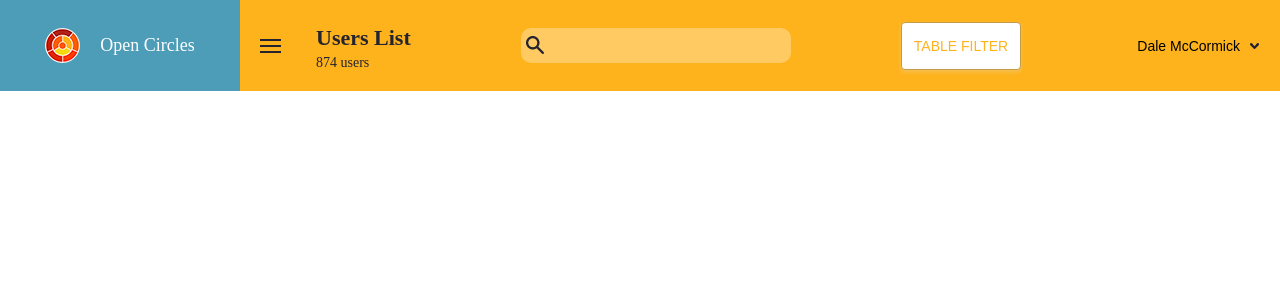
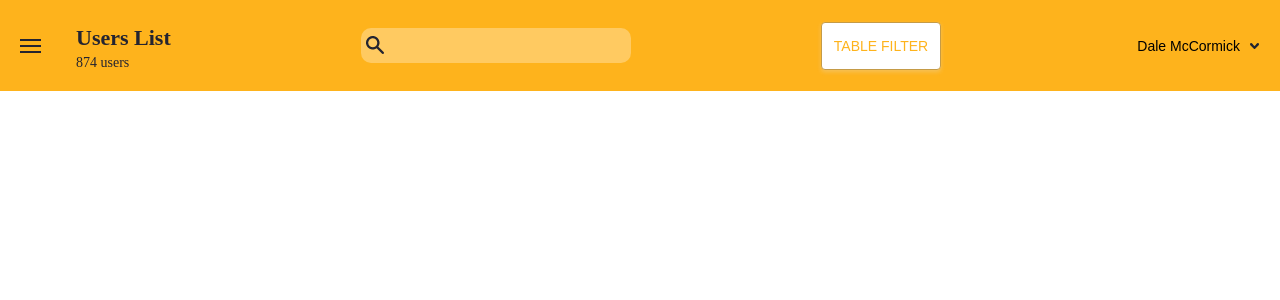
Before and after one commit to EgorKorol/Test-task, a Vue app: page / in a window 1280 px wide. Shown: the top 300 px of the page. Built offline with nearby package versions, Linux system fonts and the light colour scheme.

Commit message:
Change header

```diff
--- a/src/components/Header/index.vue
+++ b/src/components/Header/index.vue
@@ -1,10 +1,5 @@
 <template lang="pug">
 	header.header
-		.header__logo
-			a.header__logo-link(href='#')
-				img.header__logo-img(src='@/assets/img/Header/logo.png')
-				span.header__logo-text Open Circles
-		.header__content-box
 		.header__menu-btn
 			button.hamburger(type='button', @click='')
 				span.hamburger__line
@@ -29,30 +24,6 @@ export default {
 
 <style lang="scss" scoped>
 .header {
-	display: flex;
-}
-.header__logo {
-	max-width: 240px;
-	width: 100%;
-	background-color: var(--brandBlueLigten);
-	display: flex;
-	justify-content: center;
-	align-items: center;
-	padding: 20px 15px;
-}
-.header__logo-link {
-	display: flex;
-	align-items: center;
-	text-decoration: none;
-}
-.header__logo-img {
-	margin-right: 20px;
-}
-.header__logo-text {
-	color: #ffffff;
-	font-size: 18px;
-}
-.header__content-box {
 	display: flex;
 	align-items: center;
 	width: 100%;
```
Also changed, not shown: src/assets/img/Menu/logo.png (renamed from src/assets/img/Header/logo.png). Lines whose indentation alone changed are shown as unchanged.
